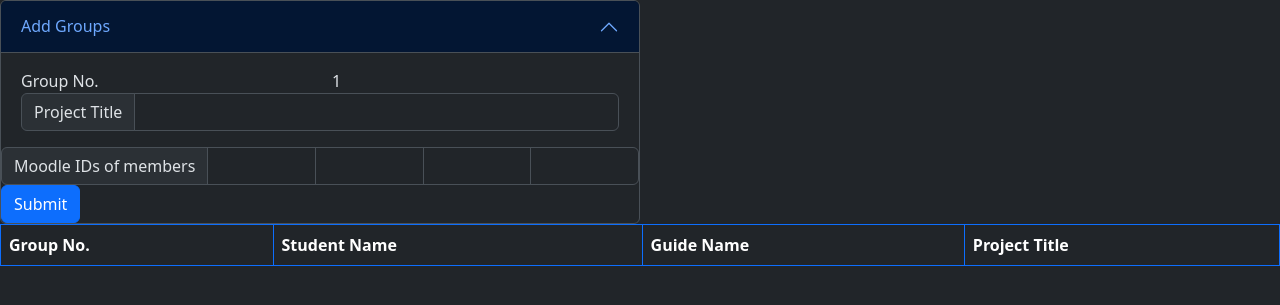
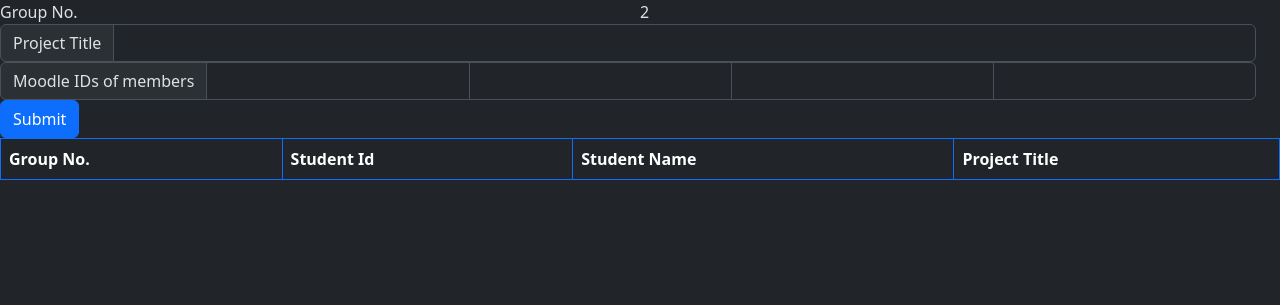
Before and after one commit to sidsingh0/onlinelogbook, a PHP site: page /guideview.php in a window 1280 px wide. Shown: the part 56-361 px from the top of the page. Run offline with PHP 8.4, Linux system fonts and the light colour scheme; tables that the repository leaves empty hold one stand-in row (values such as "Sample post"); data that the repository does not hold is empty.

Commit message:
insert and show query for groups is done with table

```diff
--- a/guideview.php
+++ b/guideview.php
@@ -40,10 +40,11 @@
     <?php
     // echo "hello";
     $group_no = 0;
-    $sql_select = "select max(groupno) from groups";
+    $sql_select = "select max(groupno)+1 from groups";
     $result = mysqli_query($conn, $sql_select);
     while ($data = $result->fetch_assoc()) {
-        $group_no = $data['groupno'] + 1;
+        // echo var_dump($data);
+        $group_no = $data['max(groupno)+1'] ;
         // echo $group_no;
     }
     if (isset($_POST['moodlesubmit'])) {
@@ -54,7 +55,7 @@
 
         $moodle_array = $_POST['moodleid'];
         foreach ($moodle_array as $moodleid) {
-            $sql_insert = "insert into groups(`groupno`,`student_id`,`guide_id`,`title`) values($group_no,$moodleid,$guide_id,$title)";
+            $sql_insert = "insert into groups(`groupno`,`student_id`,`title`) values($group_no,$moodleid,$title)";
 
             $inserted = mysqli_query($conn, $sql_insert);
         }
@@ -64,16 +65,8 @@
     }
 
     ?>
-    <div class="accordion col-md-6 col-xs-12" id="accordionExample">
-        <div class="accordion-item">
-            <h2 class="accordion-header" id="headingOne">
-                <button class="accordion-button" type="button" data-bs-toggle="collapse" data-bs-target="#collapseOne" aria-expanded="true" aria-controls="collapseOne">
-                    Add Groups
-                </button>
-            </h2>
-            <div id="collapseOne" class="accordion-collapse collapse show" aria-labelledby="headingOne" data-bs-parent="#accordionExample">
-                <div class="accordion-body">
-                    <form action=<?php htmlspecialchars($_SERVER['PHP_SELF']) ?> method="POST">
+
+    <form class="row" action=<?php htmlspecialchars($_SERVER['PHP_SELF']) ?> method="POST">
         <div class="form-group row">
             <div class="col-md-6 col-xs-12">
                 <label class="control-label"> Group No.</label>
@@ -93,7 +86,7 @@
 
         </div>
         <div class="form-group row">
-                    <div class="input-group col-md-6 col-xs-12">
+            <div class="input-group">
                 <span class="input-group-text">Moodle IDs of members</span>
                 <input type="text" maxlength="8" name="moodleid[]" class="form-control">
                 <input type="text" maxlength="8" name="moodleid[]" class="form-control">
@@ -109,24 +102,49 @@
         </div>
     </form>
 
-            </div>
-        </div>
-    </div>
 
-    </div>
+
+    <div>
+
 
         <table class="table table-bordered border-primary">
             <tr>
 
                 <th>Group No.</th>
+                <th>Student Id</th>
                 <th>Student Name</th>
 
-            <th>Guide Name</th>
                 <th>Project Title</th>
             </tr>
+            <?php
+            $guide_id = "1234567890";
+            $query = "select * from groups where guide_id =$guide_id ";
+            $result = mysqli_query($conn, $query);
+            while ($data = $result->fetch_assoc()) {
+                // echo var_dump($data);
+                $group_no = $data['groupno'];
+                $studentid = $data['student_id'];
+                $title = $data['title'];
+
+                $query2 = "select * from userinfo where username=" . $studentid;
+                $sdata = mysqli_query($conn, $query2)->fetch_assoc();
+
+                $studentname = $sdata['name'];
+                echo "<tr>
+                <td>".$group_no." </td>
+                <td>".$studentid." </td>
+                <td>".$studentname." </td>
+                <td>".$title." </td>
+                </tr>";
+
+
+            }
+            ?>
+
 
 
         </table>
+    </div>
 
 
 
```
Lines whose indentation alone changed are shown as unchanged.
